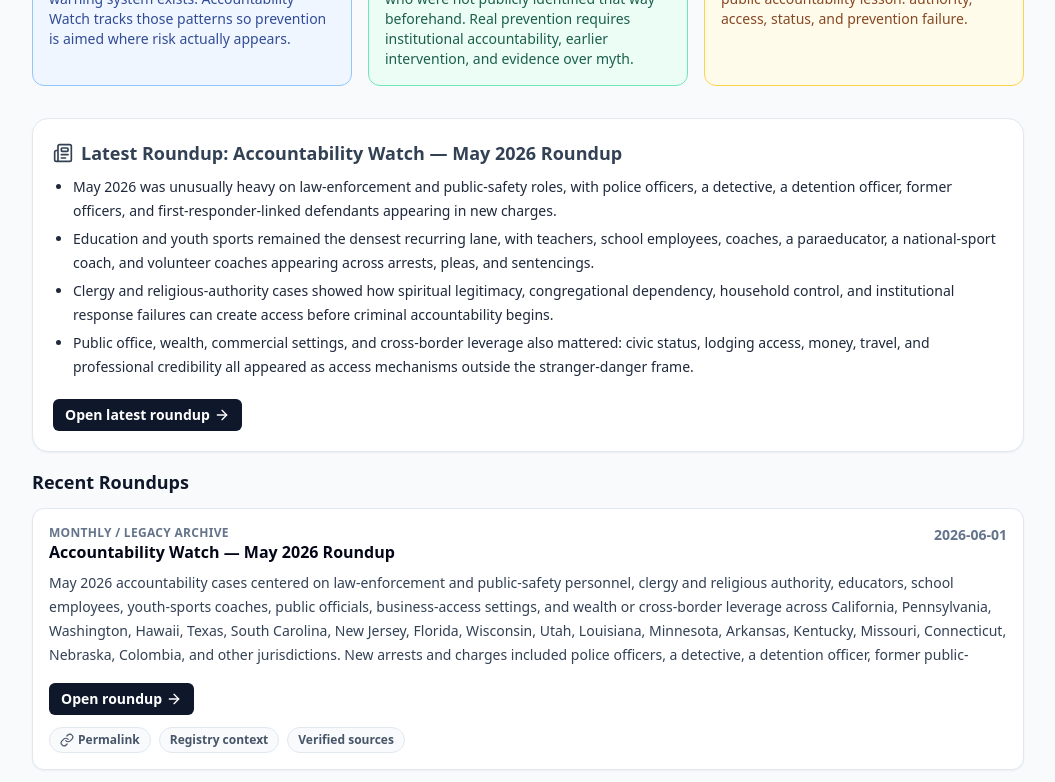
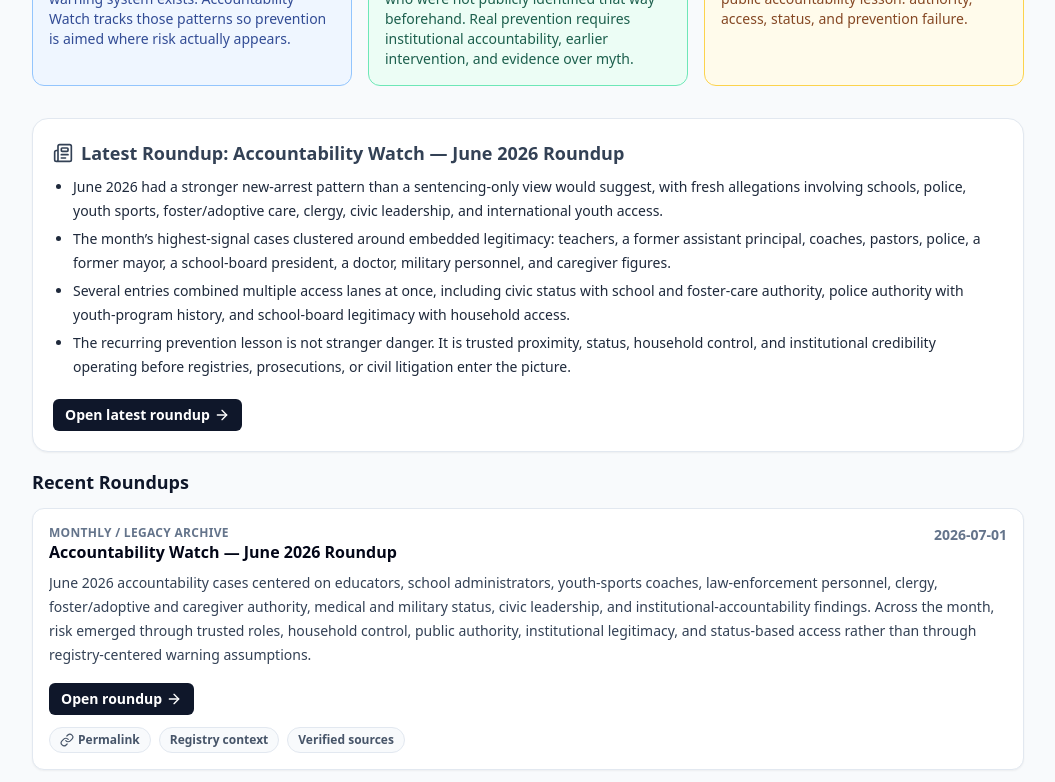
Before and after one commit to projectsolarrecon/Solar, a React (Vite) app: page /resources/accountability-watch in a window 1280 px wide. Shown: the part 680-1462 px from the top of the page, without its empty margins (112-1167 px from the left). Built offline with nearby package versions, Linux system fonts and the light colour scheme.

Commit message:
Update accountabilityWatch.ts

```diff
--- a/src/data/accountabilityWatch.ts
+++ b/src/data/accountabilityWatch.ts
@@ -7,6 +7,14 @@ export type AccountabilityItem = {
 };
 
 export const accountabilityWatch: AccountabilityItem[] = [
+{
+  date: "2026-07-01",
+  title: "Accountability Watch — June 2026 Roundup",
+  slug: "2026-07-01",
+  path: "/resources/accountability-watch/2026-07-01",
+  summary:
+    "June 2026 accountability cases centered on educators, school administrators, youth-sports coaches, law-enforcement personnel, clergy, foster/adoptive and caregiver authority, medical and military status, civic leadership, and institutional-accountability findings. Across the month, risk emerged through trusted roles, household control, public authority, institutional legitimacy, and status-based access rather than through registry-centered warning assumptions.",
+},
 {
   date: "2026-06-01",
   title: "Accountability Watch — May 2026 Roundup",
```
